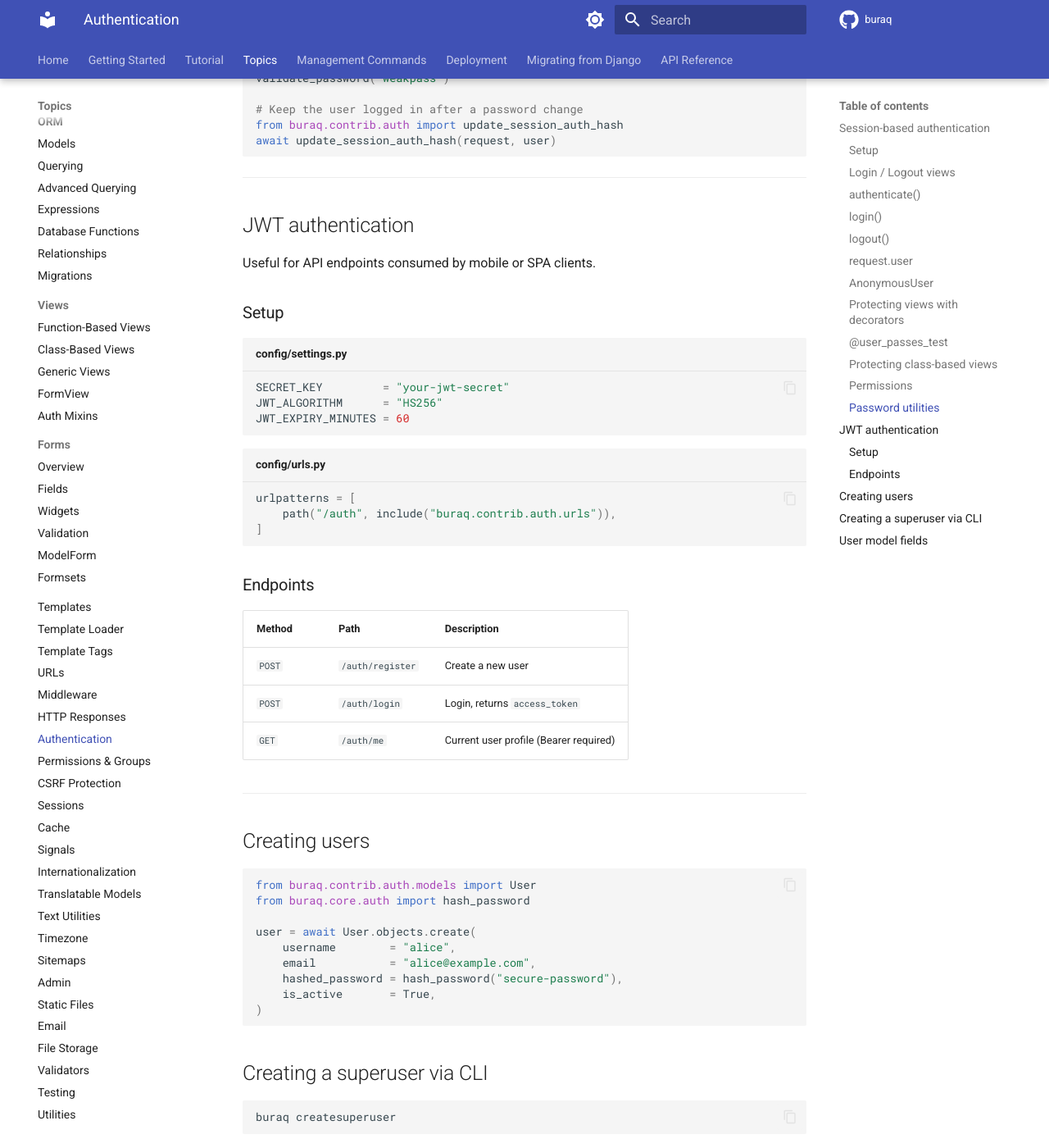
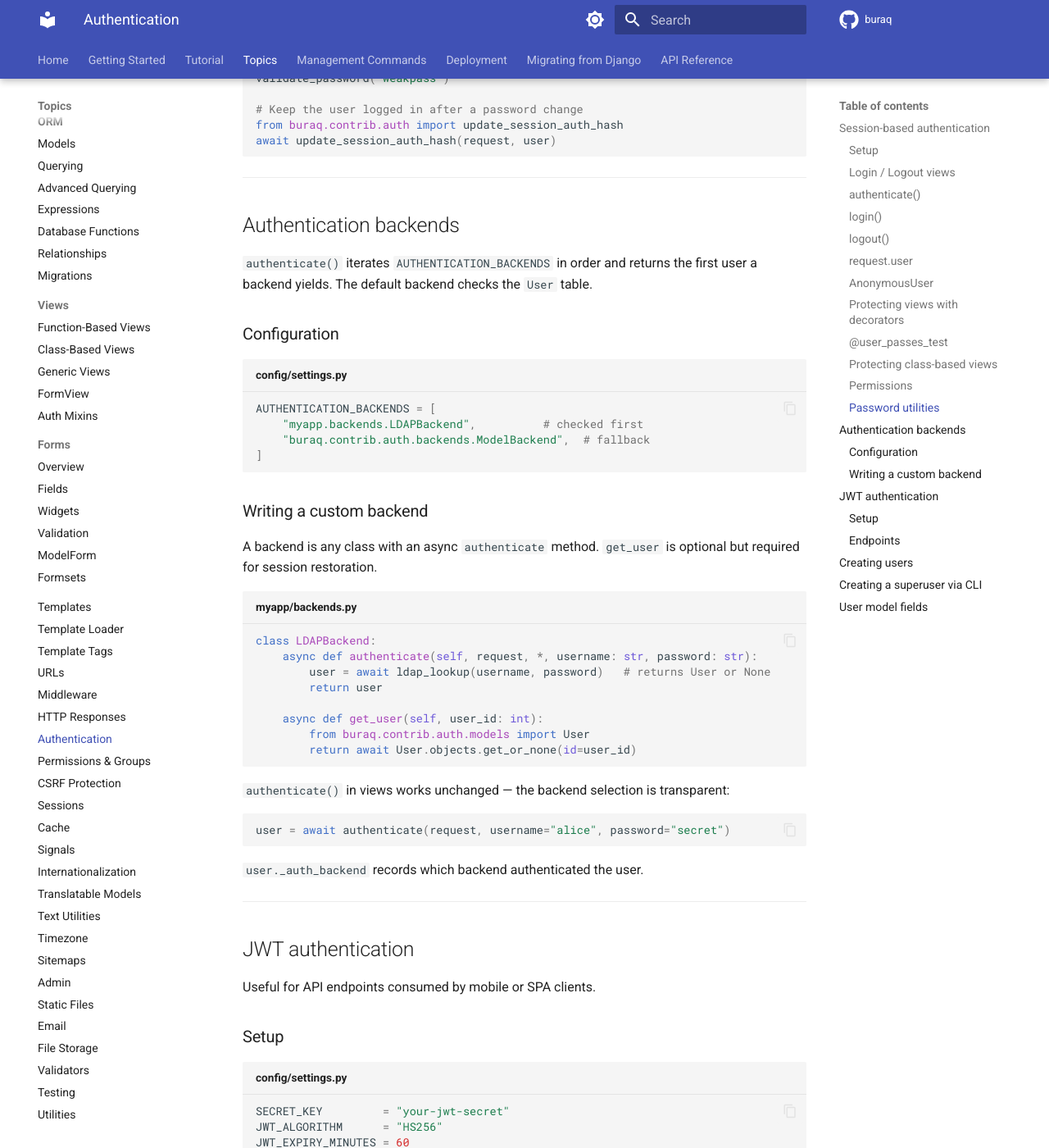
Before and after one commit to nezanuha/buraq, an MkDocs documentation site: the page built from docs/topics/authentication.md, in a window 1280 px wide and 1400 px high, scrolled down 4190 px. Shown: the whole window at 82% size. Built offline with MkDocs 1.6.1 and Material for MkDocs 9.7.7, drawn with Linux system fonts in a browser that asks for light colours; comment, search, counter and statistics services are not loaded; the version menu is left out.

Commit message:
Fix 9 bugs in formsets, storage, test utilities, and auth backends
formsets.py:
- errors list now always has same length as forms list (empty forms get {})
- cleaned_data changed from method to property (API consistency)
- removed no-op BaseInlineFormSet._construct_form override
- simplified non_form_errors to always use str(e), removing dead hasattr check

storage.py:
- replace deprecated asyncio.get_event_loop() with get_running_loop()
  (get_event_loop() raises DeprecationWarning in Python 3.10+)

test/client.py:
- remove import of private starlette._TestClientTransport (could break on
  any Starlette upgrade)

test/testcase.py:
- wrap asyncSetUp in try/finally so event loop is closed even if setUp raises
- wrap asyncTearDown in finally block

backends.py:
- cache _load_backends() result so backends are not re-instantiated on every
  authenticate() call; add _clear_backend_cache() for runtime invalidation

docs:
- authentication.md: add AUTHENTICATION_BACKENDS section with custom backend example
- forms/formsets.md: use formset.cleaned_data property (not method call)
- CHANGELOG.md: document formsets, file storage, testing, auth backends, defer/only fix

````diff
--- a/docs/topics/authentication.md
+++ b/docs/topics/authentication.md
@@ -207,6 +207,44 @@
 
 ---
 
+## Authentication backends
+
+`authenticate()` iterates `AUTHENTICATION_BACKENDS` in order and returns the first user a backend yields.  The default backend checks the `User` table.
+
+### Configuration
+
+```python title="config/settings.py"
+AUTHENTICATION_BACKENDS = [
+    "myapp.backends.LDAPBackend",          # checked first
+    "buraq.contrib.auth.backends.ModelBackend",  # fallback
+]
+```
+
+### Writing a custom backend
+
+A backend is any class with an async `authenticate` method.  `get_user` is optional but required for session restoration.
+
+```python title="myapp/backends.py"
+class LDAPBackend:
+    async def authenticate(self, request, *, username: str, password: str):
+        user = await ldap_lookup(username, password)   # returns User or None
+        return user
+
+    async def get_user(self, user_id: int):
+        from buraq.contrib.auth.models import User
+        return await User.objects.get_or_none(id=user_id)
+```
+
+`authenticate()` in views works unchanged — the backend selection is transparent:
+
+```python
+user = await authenticate(request, username="alice", password="secret")
+```
+
+`user._auth_backend` records which backend authenticated the user.
+
+---
+
 ## JWT authentication
 
 Useful for API endpoints consumed by mobile or SPA clients.
````
Also changed, not shown: CHANGELOG.md (+31 -0 lines), docs/topics/forms/formsets.md (+3 -4 lines), 5 other files.
